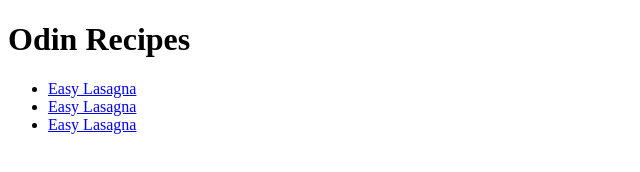
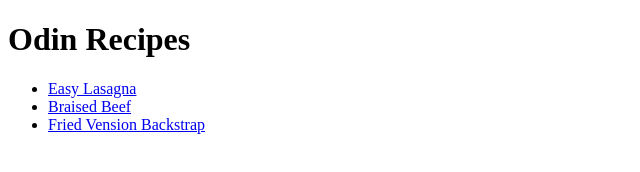
Before and after one commit to DennisDiomande/odin-recieps, a plain HTML site: page index.html in a window 1280 px wide. Shown: the whole page, without its empty margins (0-640 px from the left). Drawn offline with Linux system fonts and the light colour scheme.

Commit message:
Add index.html

```diff
--- a/index.html
+++ b/index.html
@@ -9,8 +9,8 @@
     <h1> Odin Recipes</h1>
     <ul>
     <li><a href="recipes/lasagna.html">Easy Lasagna</a></li>
-    <li><a href="recipes/braised-beef.html">Easy Lasagna</a></li>
-    <li><a href="recipes/fried-venison-backstrap.html">Easy Lasagna</a></li>
+    <li><a href="recipes/braised-beef.html">Braised Beef</a></li>
+    <li><a href="recipes/fried-venison-backstrap.html">Fried Vension Backstrap</a></li>
     </ul>
 </body>
 </html>
```
